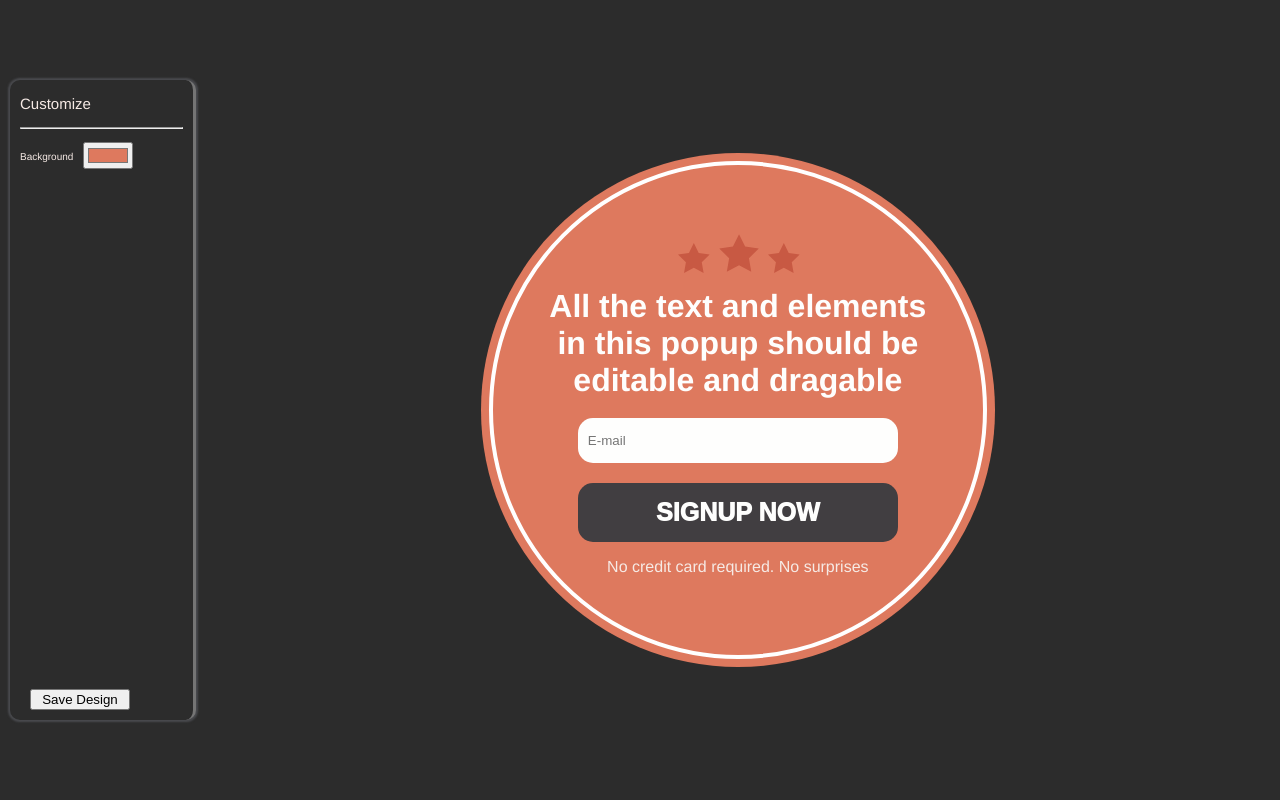
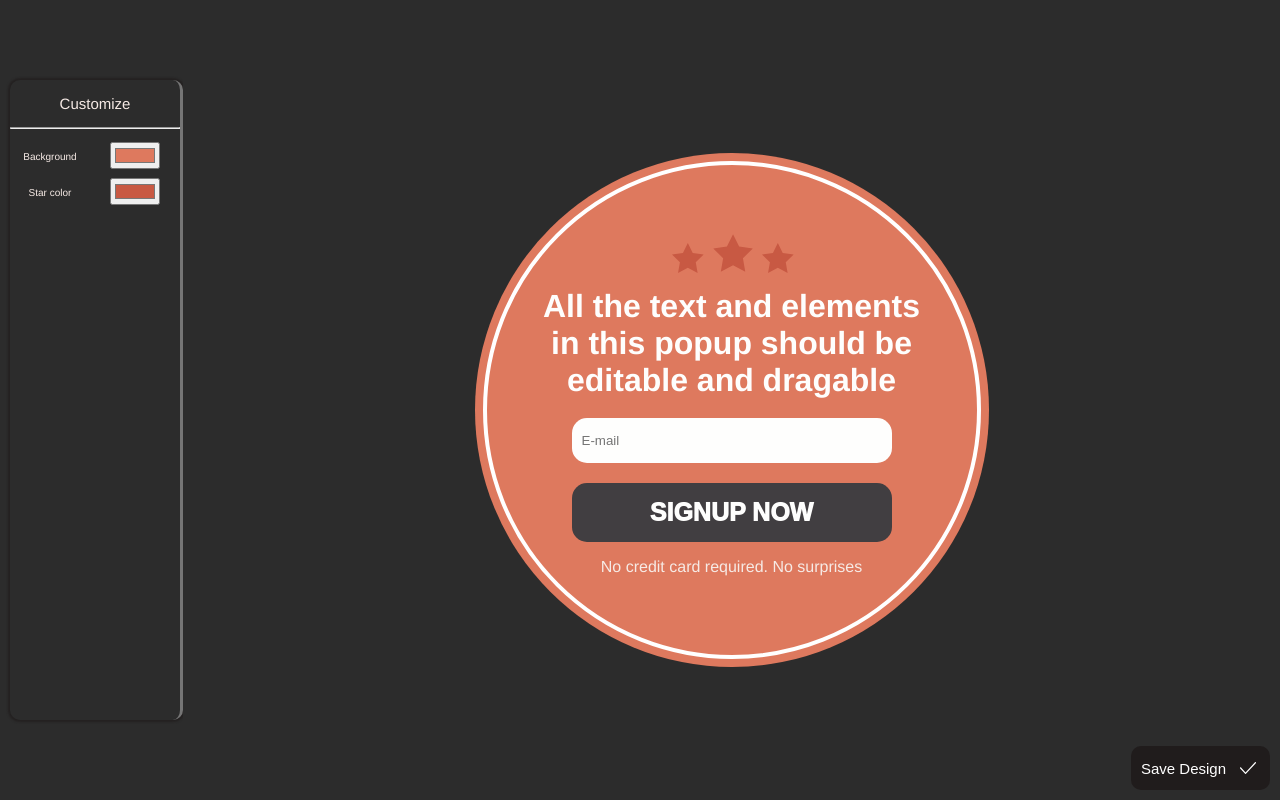
Before and after one commit to Akashno/popup-editor, a Vue app: page / in a window 1280 px wide. Built offline with nearby package versions, Linux system fonts and the light colour scheme.

Commit message:
style fix in side bar

```diff
--- a/src/components/PopUp.vue
+++ b/src/components/PopUp.vue
@@ -1,35 +1,24 @@
 <template>
   <div class="wrapper">
-<div class="side-bar">
-        <button class="save-button">Save Design</button>
-      <p class="customize">Customize</p>
-      <hr>
-      <div class="editor-items">
 
-      <div class="editor-item">
-        <span>
-          <label for="favcolor" class="editor-item-label">Background</label>
-        </span>
-          <input  v-model="bgColor" class="color-picker" type="color" id="favcolor" name="favcolor" value="#ff0000" @input="changeBackgroundColor()"><br><br>
-      </div>
-      </div>
-
-    </div>
+    <!-- Side Bar -->
+    <SideBar @updateBgColor="updateBgColor" @updateStarColor="updateStarColor" />
+    <!-- Canvas -->
     <div class="canvas">
       <div class="circle" ref="circle">
         <div>
-        <div  class="stars" ref="star" >
-          <svg  class="star" fill="#C85943" width="40" height="40" viewBox="0 0 24 24"
+          <div class="stars" ref="star">
+            <svg class="star" :fill="starColor" width="40" height="40" viewBox="0 0 24 24"
               xmlns="http://www.w3.org/2000/svg">
               <path
                 d="M12.5 17.925 6.629 21l1.121-6.512L3 9.875l6.564-.95L12.5 3l2.936 5.925 6.564.95-4.75 4.613L18.371 21z" />
             </svg>
-          <svg class="star" fill="#C85943" width="50" height="50" viewBox="0 0 24 24"
+            <svg class="star" :fill="starColor" width="50" height="50" viewBox="0 0 24 24"
               xmlns="http://www.w3.org/2000/svg">
               <path
                 d="M12.5 17.925 6.629 21l1.121-6.512L3 9.875l6.564-.95L12.5 3l2.936 5.925 6.564.95-4.75 4.613L18.371 21z" />
             </svg>
-          <svg class="star" fill="#C85943" width="40" height="40" viewBox="0 0 24 24"
+            <svg class="star" :fill="starColor" width="40" height="40" viewBox="0 0 24 24"
               xmlns="http://www.w3.org/2000/svg">
               <path
                 d="M12.5 17.925 6.629 21l1.121-6.512L3 9.875l6.564-.95L12.5 3l2.936 5.925 6.564.95-4.75 4.613L18.371 21z" />
@@ -39,7 +28,7 @@
             All the text and elements in this popup should be editable and dragable
           </h1>
           <div>
-          <input class="email-input"  type="text"  placeholder="E-mail" draggable="true">
+            <input class="email-input" type="text" placeholder="E-mail" draggable="true">
           </div>
           <div>
             <button class="signup-button" draggable="true" contenteditable="true">SIGNUP NOW</button>
@@ -48,6 +37,14 @@
         </div>
       </div>
     </div>
+     <!-- Save Buton -->
+    <button class="save-button">Save Design
+      <svg width="24" height="24" viewBox="0 0 24 24" xmlns="http://www.w3.org/2000/svg">
+        <path fill-rule="evenodd" clip-rule="evenodd"
+          d="M19.82 6.195c.24.26.24.683 0 .943L9.974 17.805c-.24.26-.63.26-.87 0L4.18 12.47a.707.707 0 0 1 0-.942c.24-.26.63-.26.87 0l4.488 4.861L18.95 6.195c.24-.26.63-.26.87 0Z"
+          fill="white" />
+      </svg>
+    </button>
 
   </div>
 </template>
@@ -55,46 +52,28 @@
 
 <!-- Add "scoped" attribute to limit CSS to this component only -->
 <script>
+import SideBar from './SideBar.vue'
 export default {
-  data(){
+  components: { SideBar },
+  data() {
     return {
-      bgColor:"#DE795E",
-      positions: {
-        clientX: undefined,
-        clientY: undefined,
-        movementX: 0,
-        movementY: 0
-      }
+      bgColor: "#DE795E",
+      starColor: "#C85943",
     }
 
   },
-  methods:{
-    changeBackgroundColor(){
-      this.$refs.circle.style.background=this.bgColor
+  methods: {
+    updateBgColor(color) {
+      this.bgColor = color
+      this.$refs.circle.style.background = this.bgColor
       this.$refs.circle.style.boxShadow = `0 0 0 8px ${this.bgColor}`
     },
-      dragMouseDown: function (event) {
-      event.preventDefault()
-      // get the mouse cursor position at startup:
-      this.positions.clientX = event.clientX
-      this.positions.clientY = event.clientY
-      document.onmousemove = this.elementDrag
-      document.onmouseup = this.closeDragElement
+
+    updateStarColor(color) {
+      this.starColor = color
     },
-    elementDrag: function (event) {
-      event.preventDefault()
-      this.positions.movementX = this.positions.clientX - event.clientX
-      this.positions.movementY = this.positions.clientY - event.clientY
-      this.positions.clientX = event.clientX
-      this.positions.clientY = event.clientY
-      // set the element's new position:
-      this.$refs.star.style.top = (this.$refs.star.offsetTop - this.positions.movementY) + 'px'
-      this.$refs.star.style.left = (this.$refs.star.offsetLeft - this.positions.movementX) + 'px'
+    changeBackgroundColor() {
     },
-    closeDragElement () {
-      document.onmouseup = null
-      document.onmousemove = null
-    }
   }
 }
 </script>
@@ -110,12 +89,6 @@ export default {
   border-radius: 15px;
   font-weight: 950;
 }
-.save-button{
-  position:absolute;
-  bottom:10px;
-  width:100px;
-  left:20px;
-}
 
 .email-input {
   border: none;
@@ -125,7 +98,6 @@ export default {
   padding: 15px 0px;
   text-indent: 10px;
   border-radius: 15px;
-
 }
 
 .header {
@@ -145,6 +117,7 @@ export default {
 .stars {
   height: 40px;
 }
+
 .circle {
   margin: auto;
   margin-top: 20px;
@@ -169,49 +142,38 @@ export default {
 
 
 
-.wrapper{
+.wrapper {
   display: flex;
 }
-.canvas{
-  width:100vw;
+
+.canvas {
+  width: 100vw;
   height: 100vh;
   background: #2c2c2c;
   display: grid;
   place-content: center;
 
 }
-.side-bar {
-  height:80vh;
-  margin-top:auto ;
-  margin-bottom: auto;
-  margin-left: 10px;
-  text-align: left;
-  padding: 0px 10px;
-  border-right: solid  #757575;
-  color:#F6EAE5;
-  width: 15vw;
-  background:#2c2c2c;
-  position:relative;
-  box-shadow:  0 0 2px 2px #494A4E;
-  border-radius: 10px;
 
-}
-.editor-item-label{
-  font-size: 10px;
+.save-button:hover {
+
+  background: #000000;
 }
 
-
-.editor-item{
-  display:flex;
+.save-button {
+  cursor: pointer;
+  display: flex;
+  gap: 10px;
   align-items: center;
-  gap:10px;
+  border: none;
+  background: #201c1c;
+  color: white;
+  padding: 10px 10px;
+  bottom: 10px;
+  font-size: 15px;
+  position: fixed;
+  bottom: 10px;
+  right: 10px;
+  border-radius: 10px;
 }
-.customize{
-  font-size: 15px;
-}
-.color-picker{
-  background:"#1E1E21"
-
-}
-
 </style>
--- a/src/components/SideBar.vue
+++ b/src/components/SideBar.vue
@@ -1,21 +1,71 @@
 <template>
-  <div class="side-bar">
+<div class="side-bar">
+      <p class="customize">Customize</p>
+      <hr>
+      <div class="editor-items">
 
-  </div>
+      <div class="editor-item">
+        <span>
+          <label for="favcolor" class="editor-item-label">Background</label>
+        </span>
+          <input  v-model="bgColor" class="color-picker" type="color" id="favcolor" name="favcolor" value="#ff0000" @input="$emit('updateBgColor',bgColor)"><br><br>
+      </div>
+       <div class="editor-item">
+        <span>
+          <label for="favcolor" class="editor-item-label">Star color</label>
+        </span>
+          <input  v-model="starColor" class="color-picker" type="color" id="favcolor" name="favcolor" value="#ff0000" @input="$emit('updateStarColor',starColor)"><br><br>
+      </div>
+      </div>
+
+    </div>
 </template>
 
 <script>
 export default {
 
+    data(){
+        return{
+      bgColor:"#DE795E",
+      starColor:"#C85943",
+        }
+    }
 }
 </script>
 
 <style>
-.side-bar{
-    position: fixed;
-    height: 100vh;
-    background: #fff;
-    box-shadow: 10px;
+.editor-item-label{
+  font-size: 10px;
+}
+
+.editor-item{
+  display:flex;
+  align-items: center;
+  gap:20px;
+}
+.editor-item span{
+  width: 80px;
+}
+.customize{
+  font-size: 15px;
+}
+.color-picker{
+  background:"#1E1E21"
+
+}
+.side-bar {
+  height:80vh;
+  margin-top:auto ;
+  margin-bottom: auto;
+  margin-left: 10px;
+  text-align: center;
+  border-right: solid  #757575;
+  color:#F6EAE5;
+  width: 15vw;
+  background:#2c2c2c;
+  box-shadow:  0 0 2px 2px #242121;
+  border-radius: 10px;
+
 }
 
 </style>
--- a/src/views/HomeView.vue
+++ b/src/views/HomeView.vue
@@ -7,13 +7,11 @@
 <script>
 // @ is an alias to /src
 import PopUp from '@/components/PopUp.vue'
-import DraggableDiv from '@/components/DraggableDiv.vue'
 
 export default {
   name: 'HomeView',
   components: {
     PopUp,
-    DraggableDiv
   }
 }
 </script>
```
Lines whose indentation alone changed are shown as unchanged.
